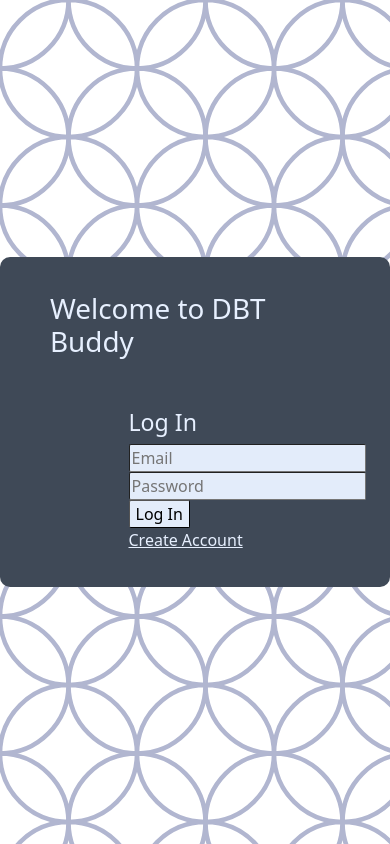
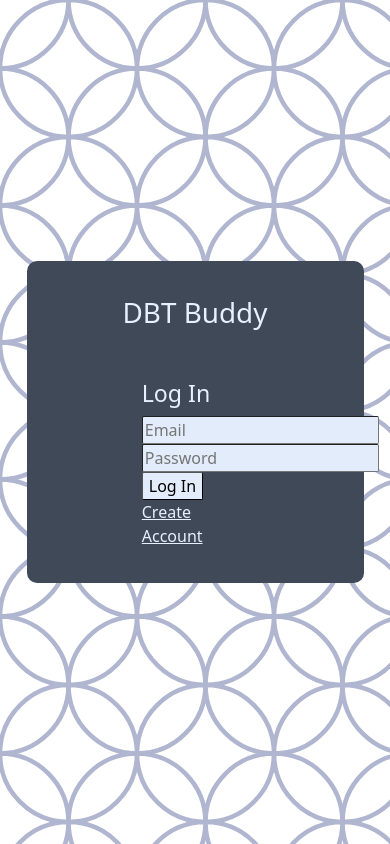
Before and after one commit to algavrich/DBT-Buddy, a Flask app: page / in a window 390 px wide. Run offline with Flask 2, Linux system fonts and the light colour scheme.

Commit message:
Basic styling for login page, still needs to be made responsive for mobile screen sizes

```diff
--- a/templates/login.html
+++ b/templates/login.html
@@ -24,11 +24,11 @@
     </p>
     {% endfor %}
 
-    <div class="row">
+    <div class="row" id="login-content-row">
       <div class="col-12 align-self-center" id="login-content">
         <div class="row">
           <div class="col-12">
-            <h1 id="welcome">Welcome to DBT Buddy</h1>
+            <h1 class="text-center" id="welcome">DBT Buddy</h1>
           </div>
         </div>
 
```
